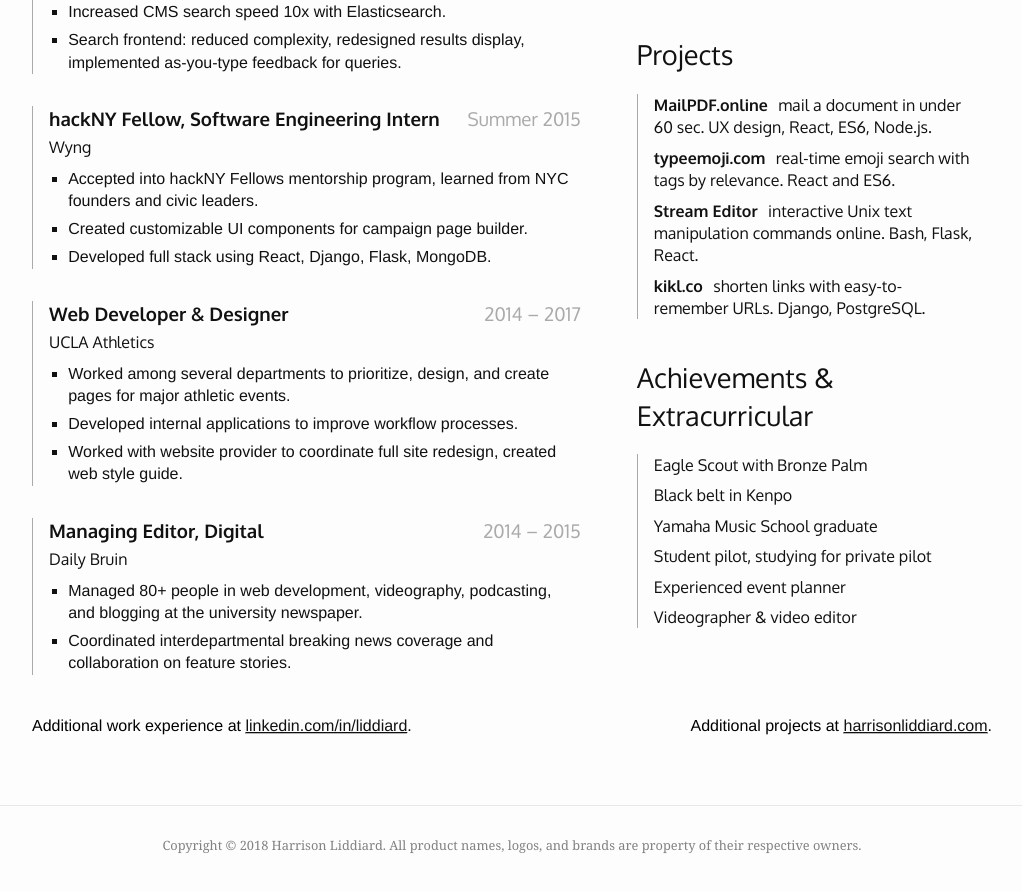
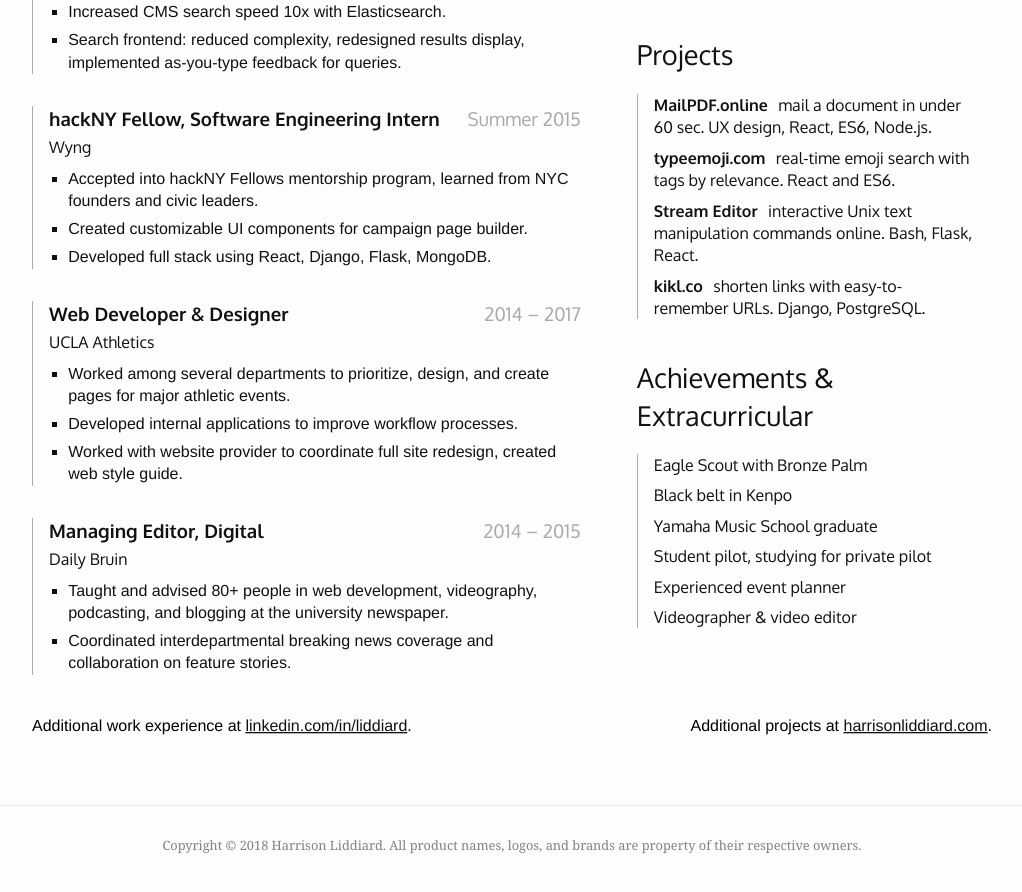
Before and after one commit to liddiard/liddiard.me, a Jekyll site: the page built from resume.md, in a window 1280 px wide and 900 px high, scrolled down 587 px. Shown: the top 892 px of the window, without its empty margins (128-1150 px from the left). Built offline with Jekyll 4.4.1, drawn with Linux system fonts in a browser that asks for light colours; some web fonts are replaced.

Commit message:
more descriptive verbs on DME job

```diff
--- a/resume.md
+++ b/resume.md
@@ -50,7 +50,7 @@
             <h3 class="position">Managing Editor, Digital <span class="date">2014 – 2015</span></h3>
             <h4 class="company">Daily Bruin</h4>
             <ul>
-                <li>Managed 80+ people in web development, videography, podcasting, and blogging at the university newspaper.</li>
+                <li>Taught and advised 80+ people in web development, videography, podcasting, and blogging at the university newspaper.</li>
                 <li>Coordinated interdepartmental breaking news coverage and collaboration on feature stories.</li>
             </ul>
         </div>
```
